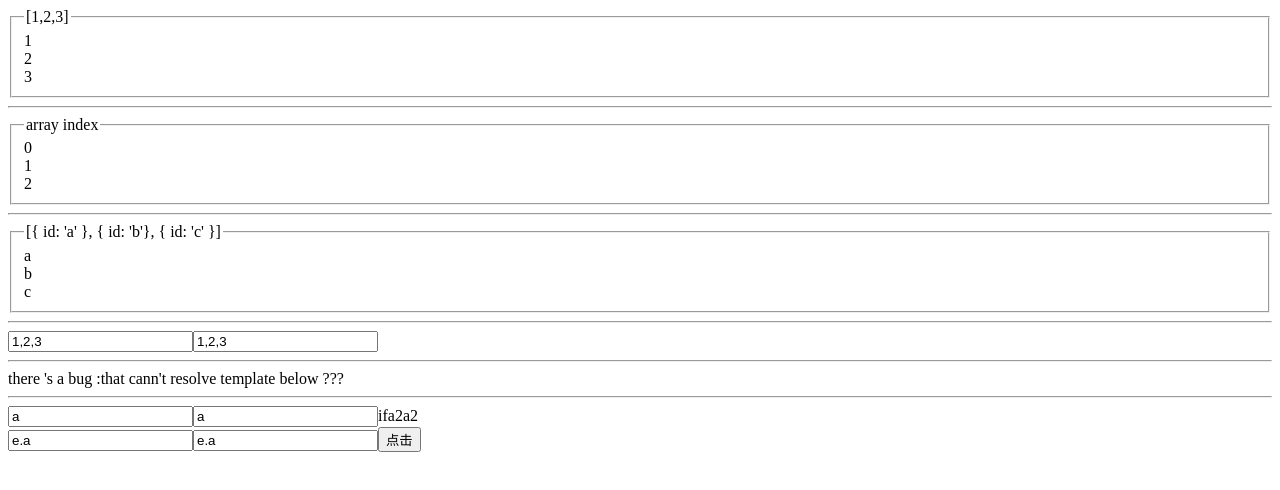
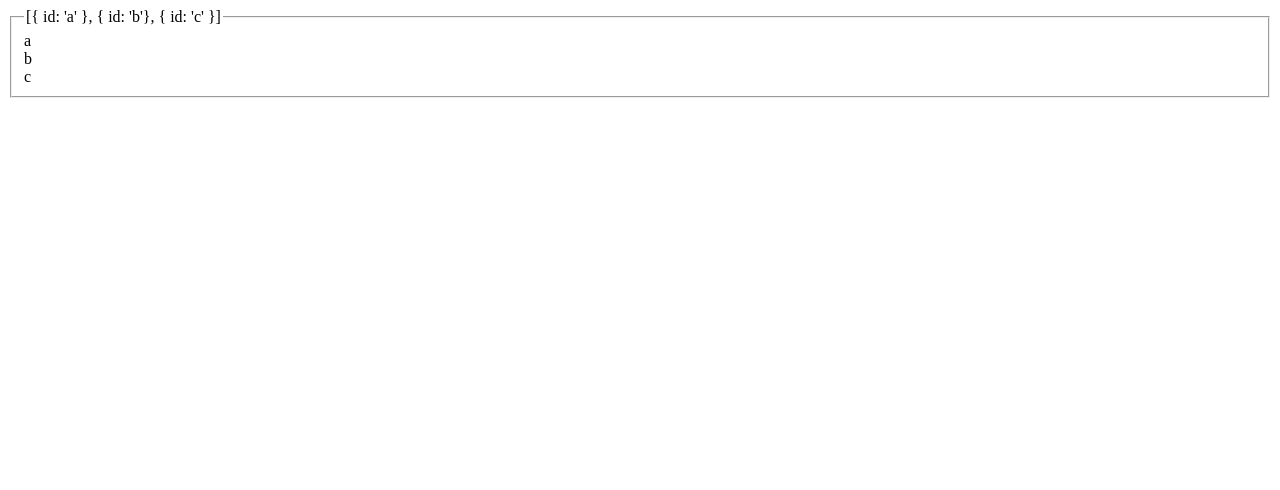
Before and after one commit to lkdghzh/unar.js, a website built with Parcel: page examples/parcel/index.html in a window 1280 px wide. Built offline with nearby package versions, Linux system fonts and the light colour scheme.

Commit message:
test array

```diff
--- a/examples/parcel/index.html
+++ b/examples/parcel/index.html
@@ -8,7 +8,7 @@
 
 <body>
 	<div id="root">
-		<fieldset>
+		<!-- <fieldset>
 			<legend>[1,2,3]</legend>
 			<div u-for="m of arr">
 				<div u-html='m'></div>
@@ -22,18 +22,18 @@
 			</div>
 		</fieldset>
 
-		<hr/>
+		<hr/> -->
 		<fieldset>
 			<legend>[{ id: 'a' }, { id: 'b'}, { id: 'c' }]</legend>
 			<div u-for="n of arr1">
 				<div u-html='n.id'></div>
 			</div>
 		</fieldset>
-		<hr/>
+		<!-- <hr/> -->
 		<!-- <div u-for="n of arr1">
 			<div u-html='n.id'></div>
 		</div> -->
-		<input u-model="arr" />
+		<!-- <input u-model="arr" />
 		<input u-model="arr" />
 		<hr> there 's a bug :that cann't resolve template below ???
 		<hr>
@@ -45,7 +45,7 @@
 		<br>
 		<input type="text" u-model='e.a' />
 		<input type="text" u-model='e.a' />
-		<button @click="fn">点击</button>
+		<button @click="fn">点击</button> -->
 	</div>
 </body>
 <script src="./index.js"></script>
--- a/examples/parcel/index.js
+++ b/examples/parcel/index.js
@@ -3,36 +3,36 @@ window.Unar = Unar
 window.app = new Unar({
 	el: "#root",
 	data: {
-		a: 'a',
-		b: 2,
-		id: 'name',
-		i: true,
-		iff:'if',
-		e: { a: 'e.a' },
-		arr:[1,2,3],
+		// a: 'a',
+		// b: 2,
+		// id: 'name',
+		// i: true,
+		// iff:'if',
+		// e: { a: 'e.a' },
+		// arr:[1,2,3],
 		arr1: [{ id: 'a' }, { id: 'b'}, { id: 'c' }]
 	},
-	computeds: {
-		c() {
-			return this.a + this.b
-		},
-		d: {
-			get() {
-				return this.a + this.b
-			},
-			set(val) {
-				console.log(val, 11)
-			}
-		}
-	},
-	watchers: {
-		a(val, oldVal) {
-			console.log(`${oldVal}-->${val}`)
-		}
-	},
-	methods: {
-		fn() {
-			console.log(this.a)
-		}
-	}
+	// computeds: {
+	// 	c() {
+	// 		return this.a + this.b
+	// 	},
+	// 	d: {
+	// 		get() {
+	// 			return this.a + this.b
+	// 		},
+	// 		set(val) {
+	// 			console.log(val, 11)
+	// 		}
+	// 	}
+	// },
+	// watchers: {
+	// 	a(val, oldVal) {
+	// 		console.log(`${oldVal}-->${val}`)
+	// 	}
+	// },
+	// methods: {
+	// 	fn() {
+	// 		console.log(this.a)
+	// 	}
+	// }
 })
--- a/packages/instance/config.js
+++ b/packages/instance/config.js
@@ -27,14 +27,12 @@ const hijack = (data, vm) => {
 
 // 仅仅修改在data内初始化时的数组类型和在data内新赋值的数组类型两者的原型，
 // 在其他地方，并没有修改
-const getVariantProtoType = (fn) => {
+const getVariantPrototype = (fn) => {
 	//新建对象（inheritedPrototype）继承数组的原型，让这个对象拥有数组原型上的所有方法
-	var t = function () { }
-	t.prototype = Array.prototype
-	var inheritedPrototype = new t()
+	var inheritedPrototype = Object.create(Array.prototype)
 
-	//重写这个对象（inheritedPrototype）的，修改本身的方法
-	var matutedMethods=['push', 'pop', 'shift', 'unshift', 'splice', 'sort', 'reverse']
+	//重写这个对象（inheritedPrototype）的，修改本身的方法  增加copyWithin es6操作本身的方法
+	var matutedMethods = ['copyWithin', 'push', 'pop', 'shift', 'unshift', 'splice', 'sort', 'reverse']
 	matutedMethods.forEach((method) => {
 		inheritedPrototype[method] = () => { fn(); inheritedPrototype[method]() }
 	})
@@ -42,12 +40,21 @@ const getVariantProtoType = (fn) => {
 }
 const accessorArray = (arr, expHub) => {
 	var fn = () => { expHub.notify() }
-	arr.prototype = getVariantProtoType(fn)
+	arr.__proto__ = getVariantPrototype(fn)
 
 	//[{a:1},{b:2}] special to object in array
 	arr.forEach((item) => {
 		accessor(item)
 	})
+}
+const recusion = (val, hub) => {
+	if (typeOf(val) === 'object') {
+		// object
+		accessor(val)
+	} else if (typeOf(val) === 'array') {
+		// array
+		accessorArray(val, hub)
+	}
 }
 const accessor = (data) => {
 	if (typeOf(data) !== 'object') {
@@ -69,24 +76,15 @@ const accessor = (data) => {
 			},
 			set(newVal) {
 				valCache = newVal
-				// object
-				accessor(newVal)
-				// array
-				if (typeOf(valCache) === 'array') {
-					accessorArray(valCache, hub)
-				}
+				recusion(valCache, hub)
 				//set value first,then notify dom update with newVal
 				hub.notify()
 			}
 		})
-		// object
-		accessor(valCache)
-		// array
-		if (typeOf(valCache) === 'array') {
-			accessorArray(valCache, hub)
-		}
+		recusion(valCache, hub)
 	})
 }
+
 export const proxy = (data, vm) => {
 	accessor(data)
 	hijack(data, vm)
--- a/packages/view/directives/for.js
+++ b/packages/view/directives/for.js
@@ -6,8 +6,8 @@ export default class For extends Base {
         this.arr=this.exp.split('of')[1].replace(/\s/g, '').split('.')
     }
     bind() {
-        var itemName = this.exp.split('of')[0].replace(/\s/g, '')
-        // var arrNames = exp.split('of')[1].replace(/\s/g, '').split('.')
+        var item = this.exp.split('of')[0].replace(/\s/g, '')
+        var arr= this.exp.split('of')[1].replace(/\s/g, '').split('.')
         var parentNode = this.node.parentNode
         var holderNode = document.createTextNode('')
         parentNode.insertBefore(holderNode, this.node)
@@ -24,16 +24,16 @@ export default class For extends Base {
                      *  <span u-html='it.id' :id='$index' :sth='arr[$index].id'></span>
                      * </div>
                      */
+                    this.vm[arr].index=inx
                     var childVM = Object.create(this.vm)
                     childVM.index = inx
-                    childVM[itemName] = it
+                    childVM[item] = it
                     this.templater.compile(cloneNode,childVM)
                 })
             } else {
                 parentNode.removeChild(this.node)
             }
         }
-        debugger
         super.bind(cb)
     }
 }
```
